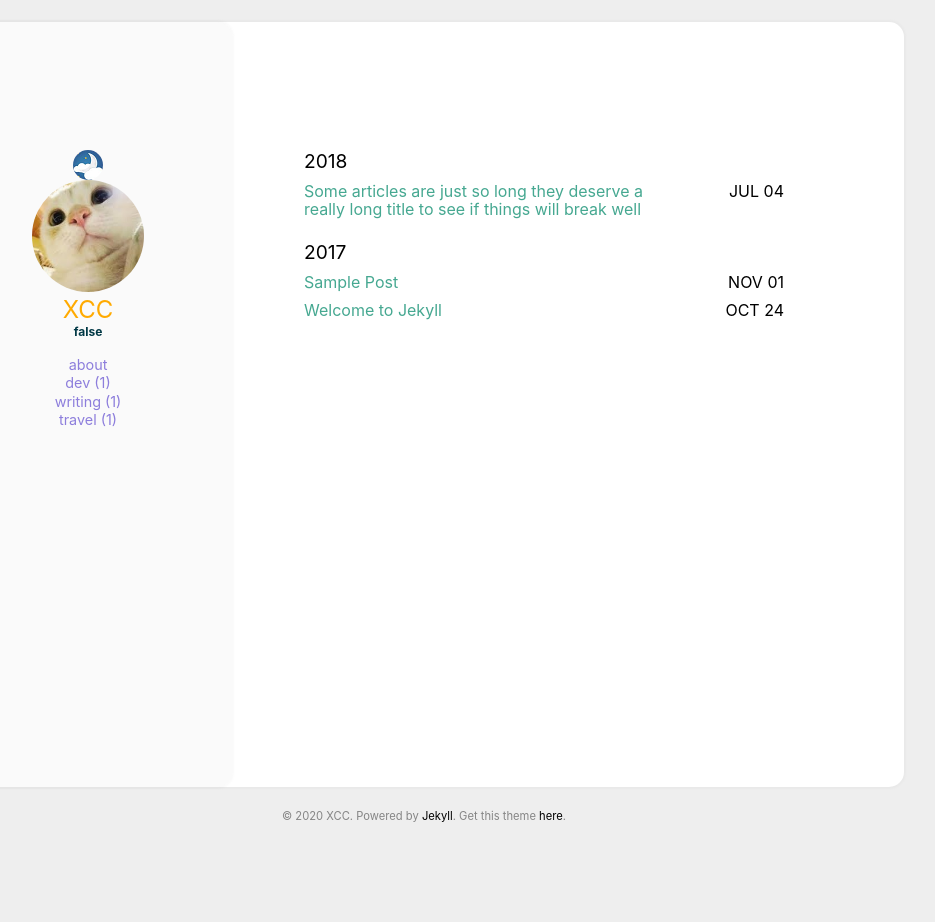
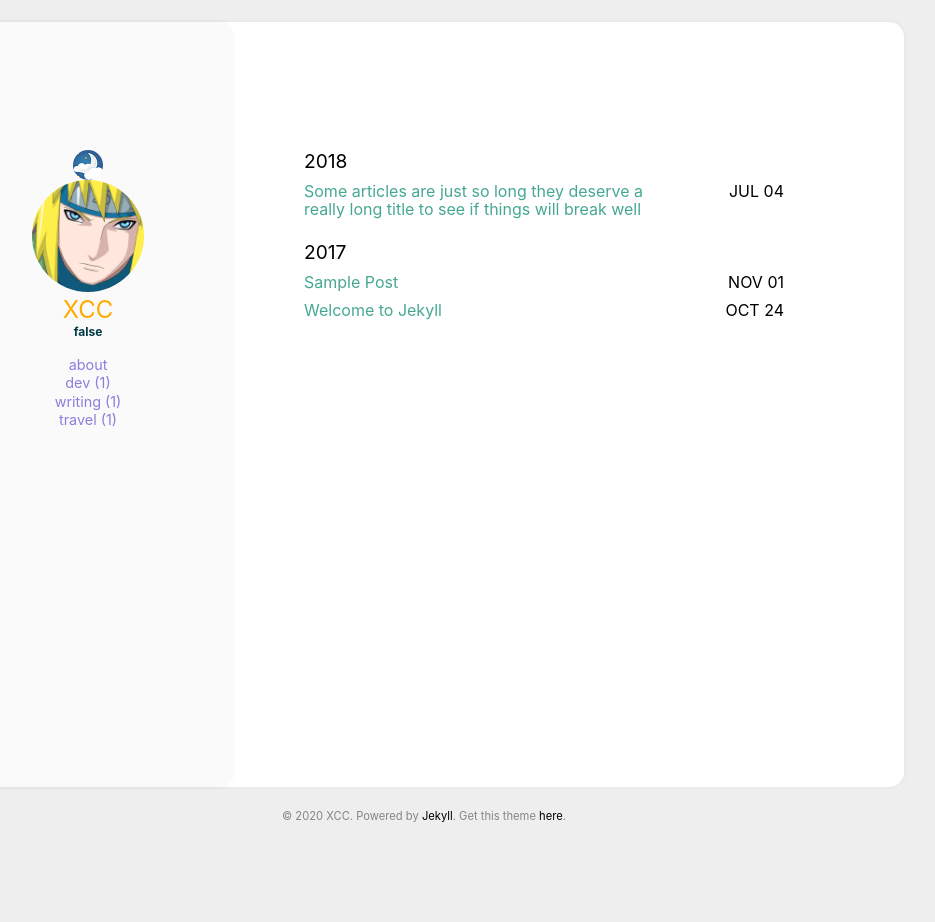
Before and after one commit to WhyUBullyMeXcc/WhyUBullyMeXcc.github.io, a Jekyll site: the page built from index.html, in a window 1280 px wide. Shown: the whole page, without its empty margins (216-1151 px from the left). Built offline with Jekyll 4.4.1, drawn with Linux system fonts in a browser that asks for light colours.

Commit message:
Update _config.yml

```diff
--- a/_config.yml
+++ b/_config.yml
@@ -17,7 +17,7 @@ disqus_shortname: #disqus shortname
 
 user:
   name: XCC
-  pic: /assets/img/cat.jpg
+  pic: /assets/img/sidai.JPG
   picAlt: "WhyUBullyMe"
   job: NO
   aboutme: true # comment this out if you don't need the 'about' page.
```
